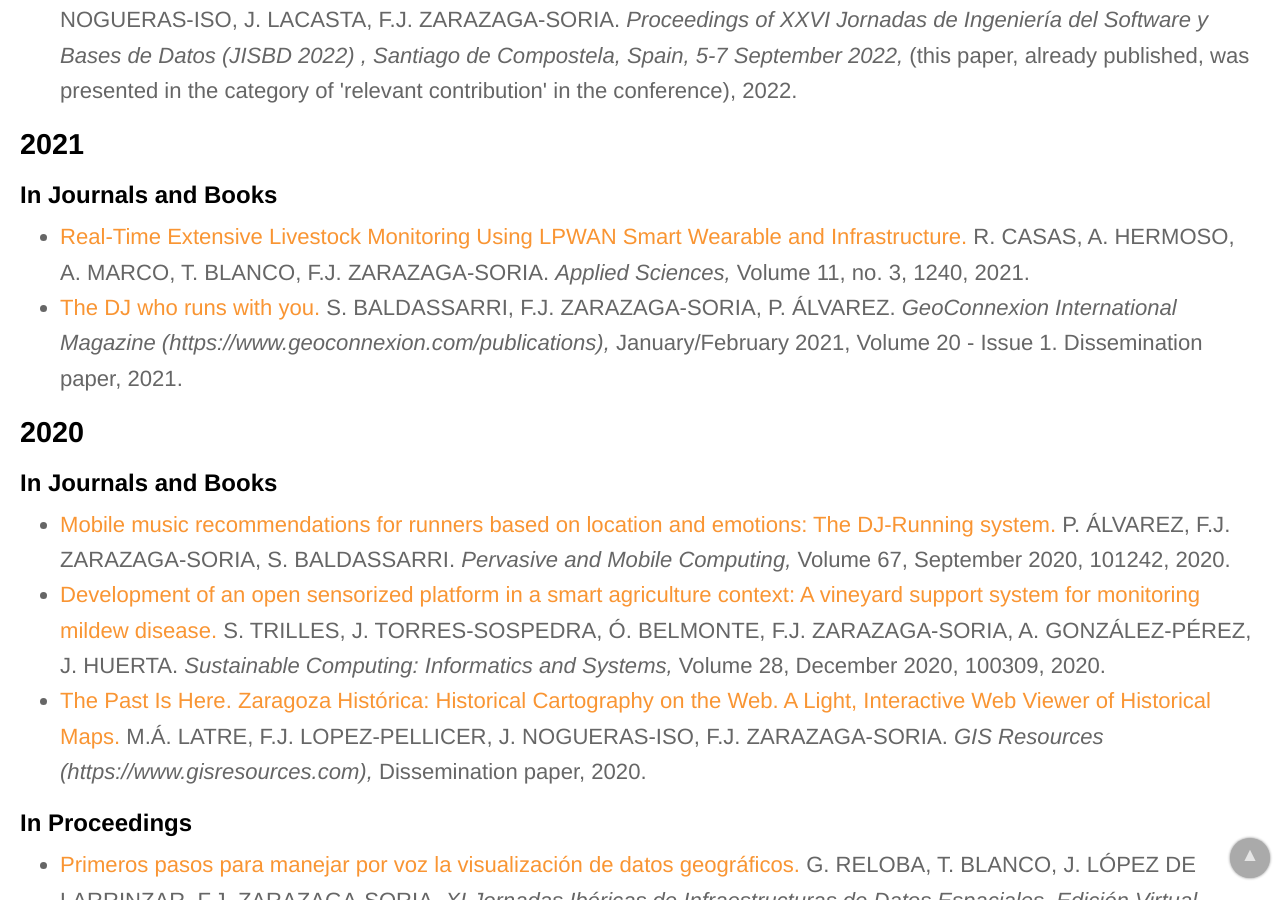
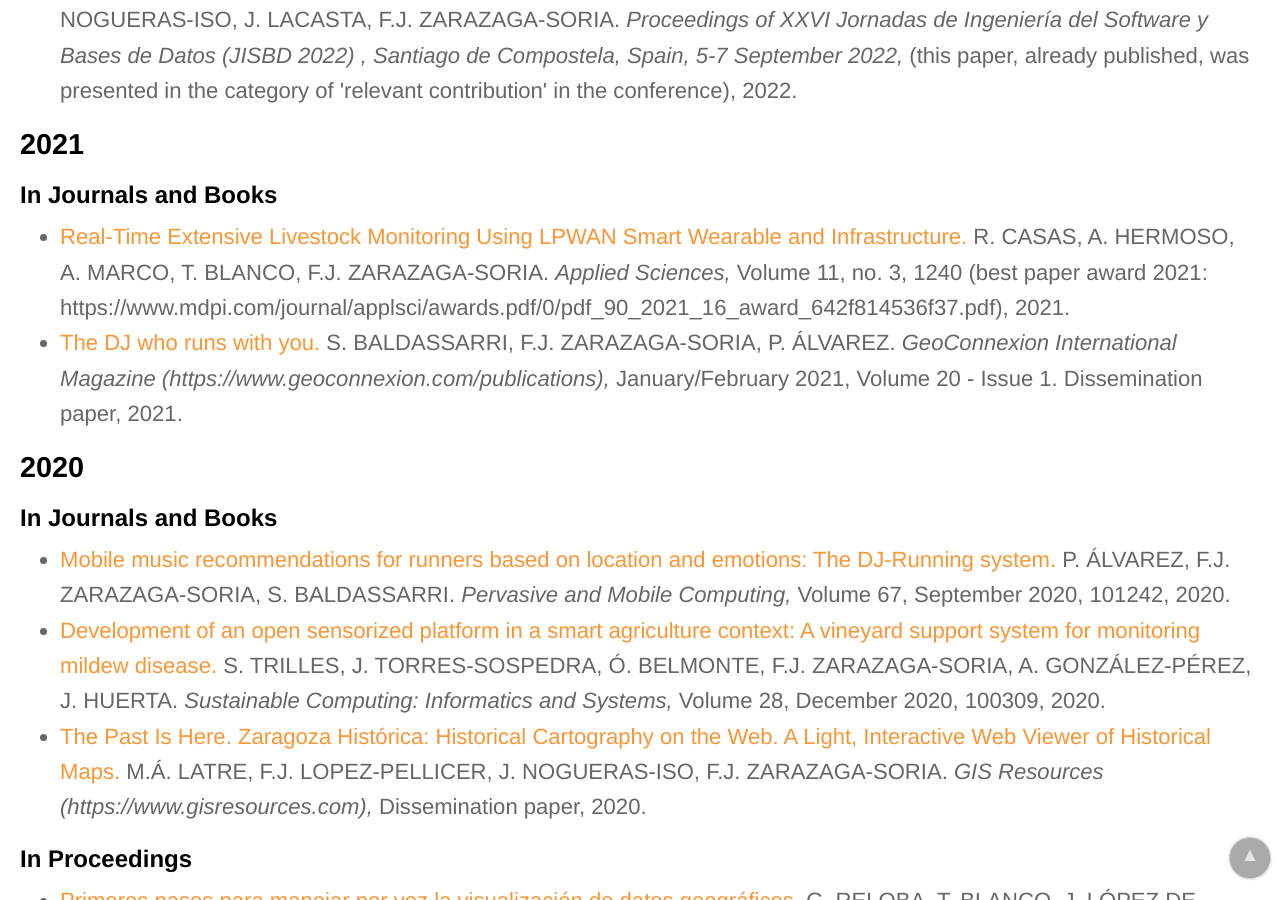
Before and after one commit to IAAA-Lab/IAAA-Lab.github.io, a Jekyll site: the page built from _staff/javy.md, in a window 1280 px wide and 900 px high, scrolled down 2143 px. Built offline with Jekyll 4.4.1, drawn with Linux system fonts in a browser that asks for light colours.

Commit message:
Best paper award 2021: Real-Time Extensive...

```diff
--- a/_data/papers.yml
+++ b/_data/papers.yml
@@ -118,7 +118,7 @@
   url: https://www.mdpi.com/2076-3417/11/3/1240
   authors: R. CASAS, A. HERMOSO, A. MARCO, T. BLANCO, F.J. ZARAZAGA-SORIA
   publication: "Applied Sciences"
-  publication_detail: "Volume 11, no. 3, 1240"
+  publication_detail: "Volume 11, no. 3, 1240 (best paper award 2021: https://www.mdpi.com/journal/applsci/awards.pdf/0/pdf_90_2021_16_award_642f814536f37.pdf)"
   year: 2021
   doi: 10.3390/app11031240
 # -------------------
```
